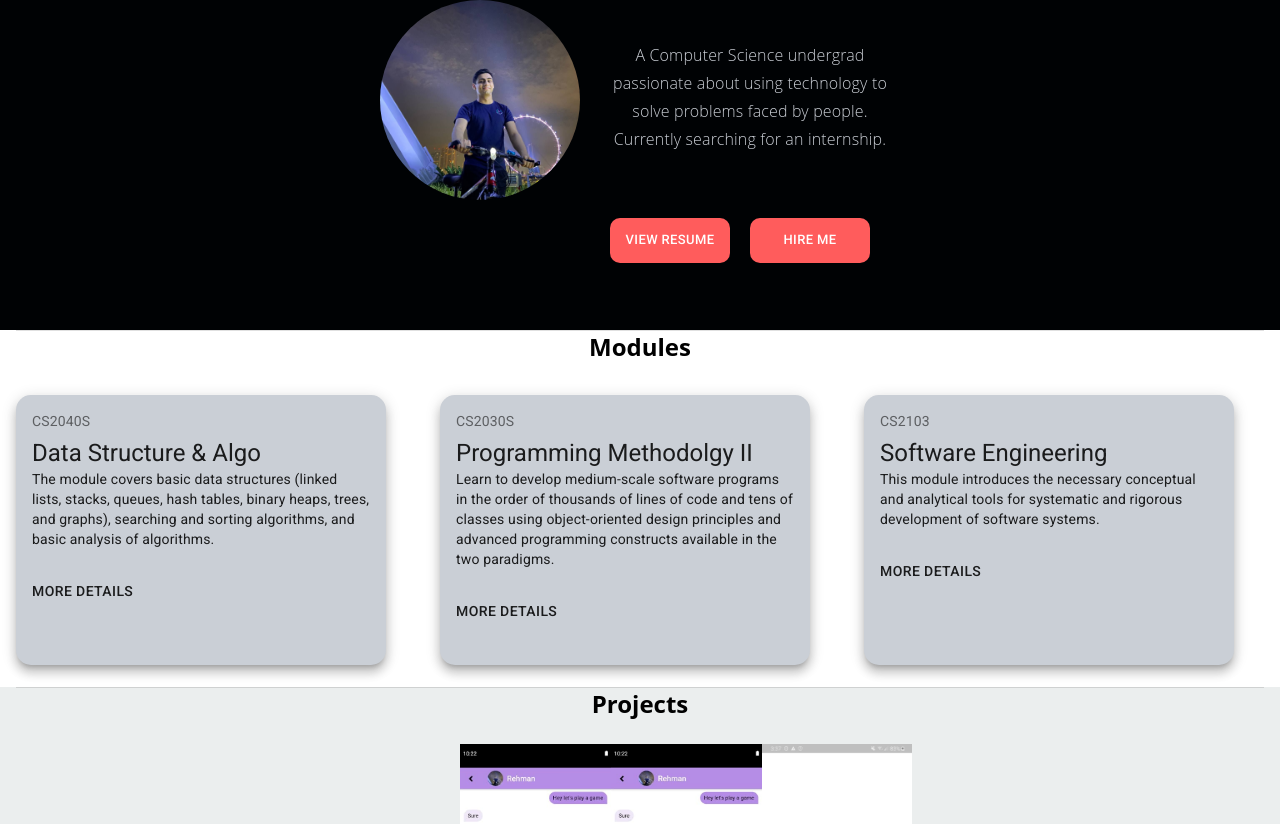
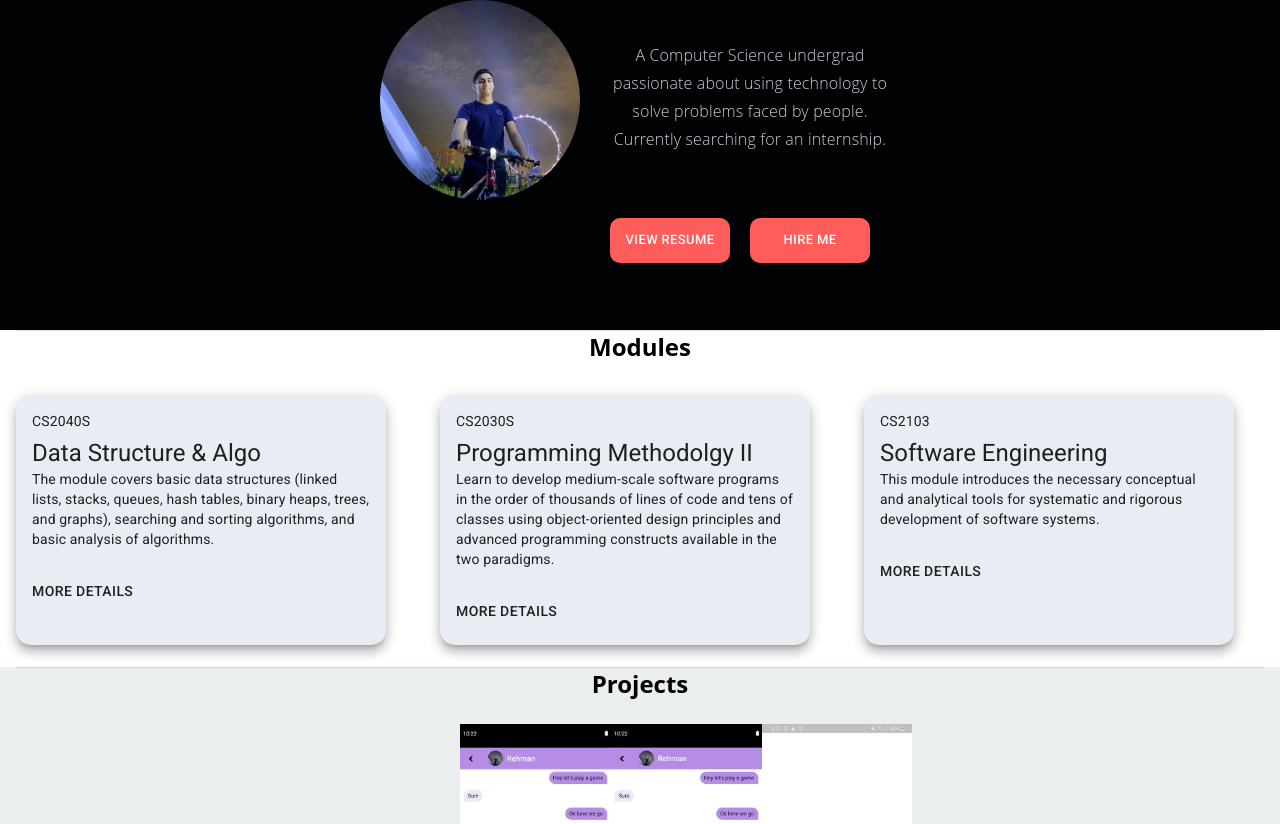
Before and after one commit to rehmmann/portfolio, a React (Create React App) app: page / in a window 1280 px wide. Shown: the part 482-1306 px from the top of the page. Built offline with nearby package versions, Linux system fonts and the light colour scheme.

Commit message:
Minor changes

```diff
--- a/src/Components/AboutMe.js
+++ b/src/Components/AboutMe.js
@@ -1,6 +1,5 @@
 import React from "react";
 import { makeStyles } from "@material-ui/core/styles";
-import Paper from "@material-ui/core/Paper";
 import Grid from "@material-ui/core/Grid";
 import Cards from "./Cards";
 import "typeface-roboto";
@@ -11,9 +10,9 @@ import {
   Divider,
   Typography,
 } from "@material-ui/core";
-import { blue } from "@material-ui/core/colors";
 import Image from "../greg-rakozy-oMpAz-DN-9I-unsplash.jpg";
 import { BrowserRouter } from "react-router-dom/cjs/react-router-dom.min";
+
 const useStyles = makeStyles((theme) => ({
   root: {
     flexGrow: 1,
@@ -66,8 +65,10 @@ const useStyles = makeStyles((theme) => ({
     backgroundColor: "#FF5C5C",
     color: "#fff",
     "&:hover": {
-      backgroundColor: "#000",
-      color: "#fff",
+      backgroundColor: "#FF5C5C",
+      // color: "#fff",
+      transform: "scale(1.05)",
+      transitionDuration: 2
     },
   },
   modulesContainer: {
--- a/src/Components/Cards.js
+++ b/src/Components/Cards.js
@@ -12,9 +12,9 @@ const useStyles = makeStyles({
     marginTop: 40,
     marginBottom: 30,
     marginRight: 30,
-    height: 270,
+    height: 250,
     borderRadius: 15,
-    backgroundColor: "#cacfd6",
+    backgroundColor: "#E8EDF4",
     // justifyContent: "center"
 
   },
@@ -27,7 +27,7 @@ const useStyles = makeStyles({
     fontSize: 14,
   },
   button: {
-    // color: "#fff",
+
     "&:hover": {
       backgroundColor: "#000",
       color: "#fff",
@@ -45,7 +45,7 @@ export default function SimpleCard(props) {
         <CardContent>
           <Typography
             className={classes.title}
-            color="textSecondary"
+            color="textPrimary"
             gutterBottom
           >
             {props.title}
--- a/src/Components/Contact.js
+++ b/src/Components/Contact.js
@@ -37,8 +37,8 @@ const useStyles = makeStyles({
     // marginTop:'3%',
     // backgroundColor: "#FFFFFF",
     "&:hover": {
-      backgroundColor: "#0d2c5a",
-      color: "#fff",
+      transform: "scale(1.05)",
+      transitionDuration: 2
     },
   },
 });
--- a/src/Components/Projects.js
+++ b/src/Components/Projects.js
@@ -152,12 +152,6 @@ function Projects() {
             </Typography> */}
             <Slider
               dots={true}
-              // autoplaySpeed={2000}
-              // autoplay={true}
-              // arrows={true}
-              // pauseOnHover={true}
-              // speed={500}
-              // slidesToShow={3}
               // slidesToScroll={2}
               // focusOnSelect={true}
             >
```
Also changed, not shown: src/Components/Header.js (+10 -9 lines).
